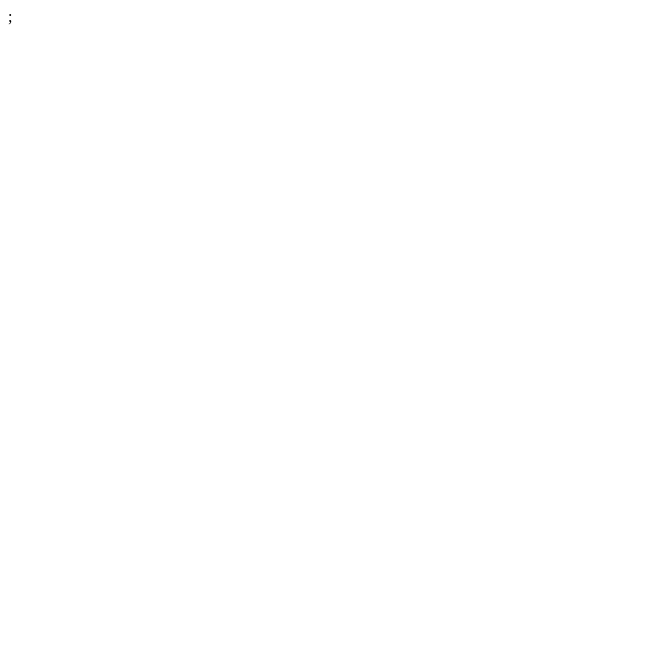
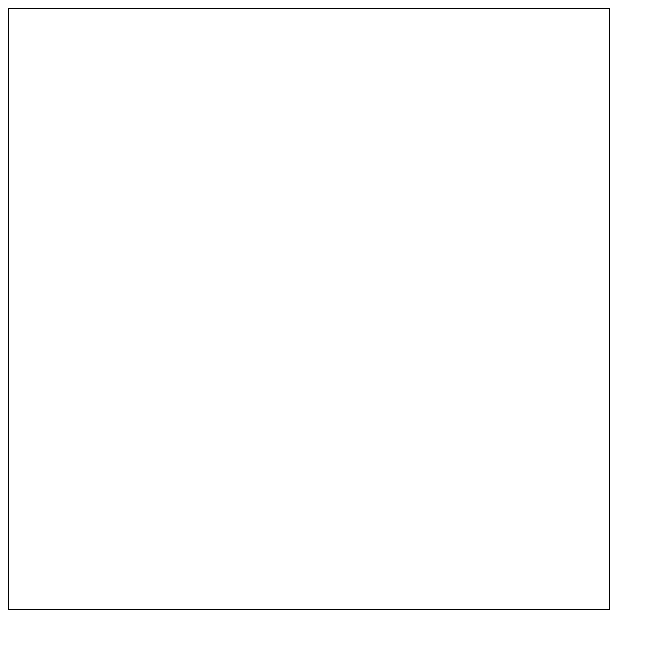
Before and after one commit to omaranBazna/3DEngine, a plain HTML site: page index.html in a window 1280 px wide. Shown: the whole page, without its empty margins (0-665 px from the left). Drawn offline with Linux system fonts and the light colour scheme.

Commit message:
add canvas to the page

```diff
--- a/index.html
+++ b/index.html
@@ -2,6 +2,9 @@
 <html>
     <body>
 
+        <canvas id="myCanvas" width="600" height="600" style="border:1px solid #000000;">
+
+
         <script src="3D.js"></script>
     </body>
   </html>;
```
